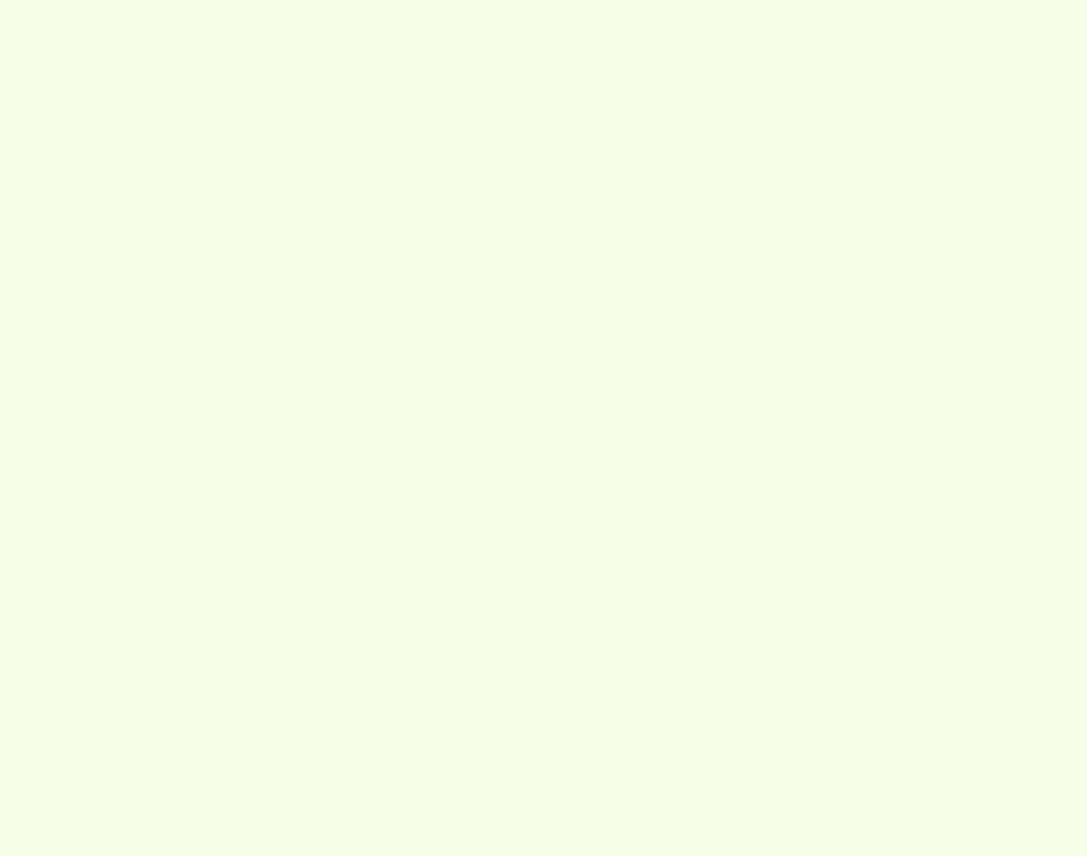
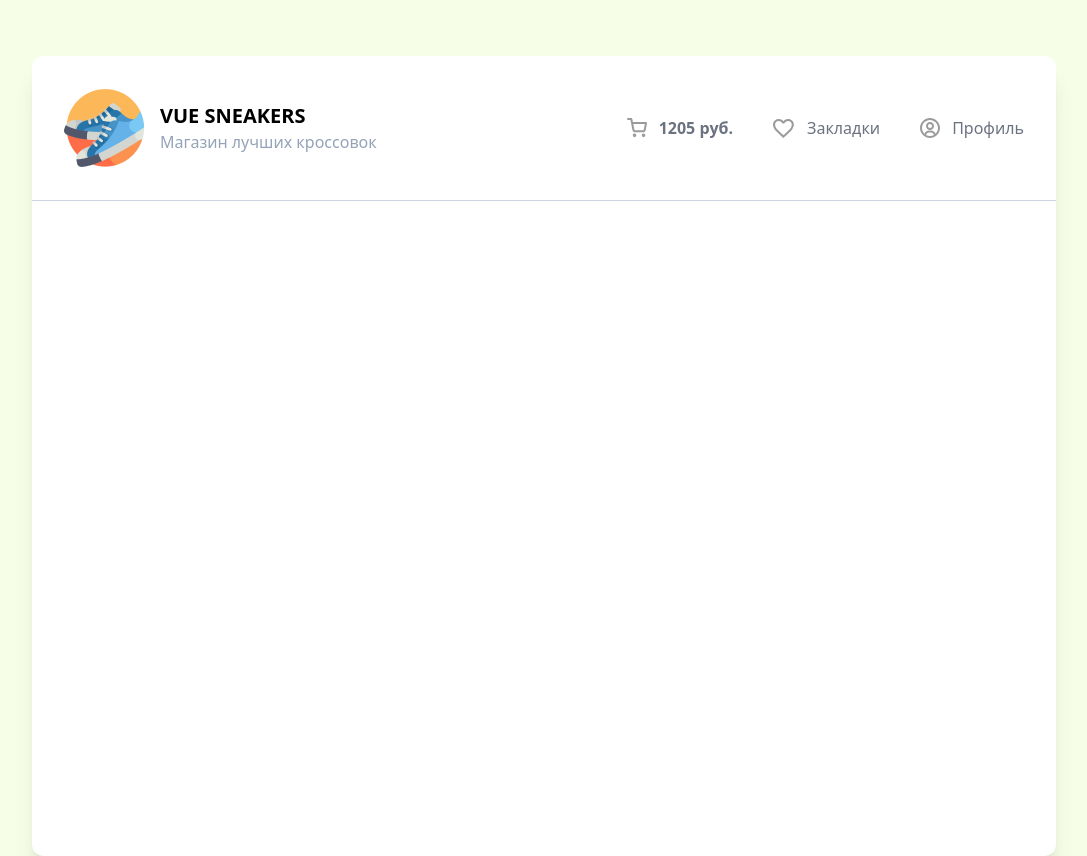
Before and after one commit to DenisKulik/vue-sneakers, a Vue app: page / in a window 1280 px wide. Shown: the whole page, without its empty margins (96-1183 px from the left). Before the commit the page ends 800 px from the top, so only its background shows below. Built offline with nearby package versions, Linux system fonts and the light colour scheme.

Commit message:
feat: add app header template

```diff
--- a/src/App.vue
+++ b/src/App.vue
@@ -1,7 +1,11 @@
-<script setup></script>
+<script setup>
+import AppHeader from '@/components/AppHeader.vue'
+</script>
 
 <template>
-  <div></div>
+  <div class="w-4/5 h-screen m-auto mt-14 bg-white rounded-xl shadow-xl">
+    <AppHeader />
+  </div>
 </template>
 
 <style scoped></style>
--- /dev/null
+++ b/src/components/AppHeader.vue
@@ -0,0 +1,28 @@
+<template>
+  <header class="flex justify-between p-8 border-b border-slate-300">
+    <div class="flex items-center gap-4">
+      <img src="/logo.png" alt="Logo" />
+      <div>
+        <h2 class="text-xl font-bold uppercase">Vue Sneakers</h2>
+        <p class="text-slate-400">Магазин лучших кроссовок</p>
+      </div>
+    </div>
+
+    <nav class="flex items-center">
+      <ul class="flex items-center gap-10">
+        <li class="flex items-center gap-3 text-gray-500 cursor-pointer hover:text-black">
+          <img src="/cart.svg" alt="Cart" />
+          <b>1205 руб.</b>
+        </li>
+        <li class="flex items-center gap-3 text-gray-500 cursor-pointer hover:text-black">
+          <img src="/heart.svg" alt="Cart" />
+          <span>Закладки</span>
+        </li>
+        <li class="flex items-center gap-3 text-gray-500 cursor-pointer hover:text-black">
+          <img src="/profile.svg" alt="Cart" />
+          <span>Профиль</span>
+        </li>
+      </ul>
+    </nav>
+  </header>
+</template>
```
Also changed, not shown: .eslintrc.cjs.
